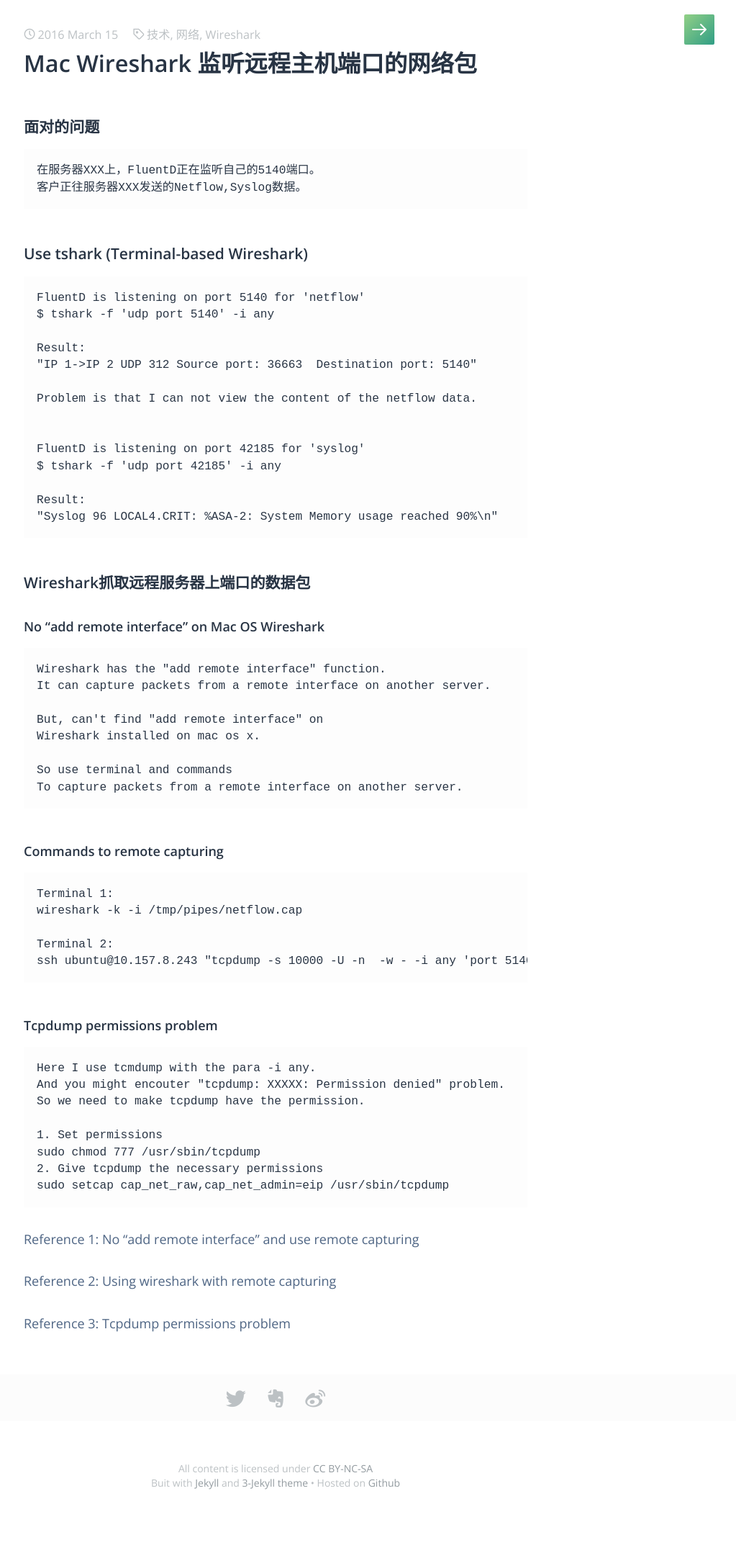
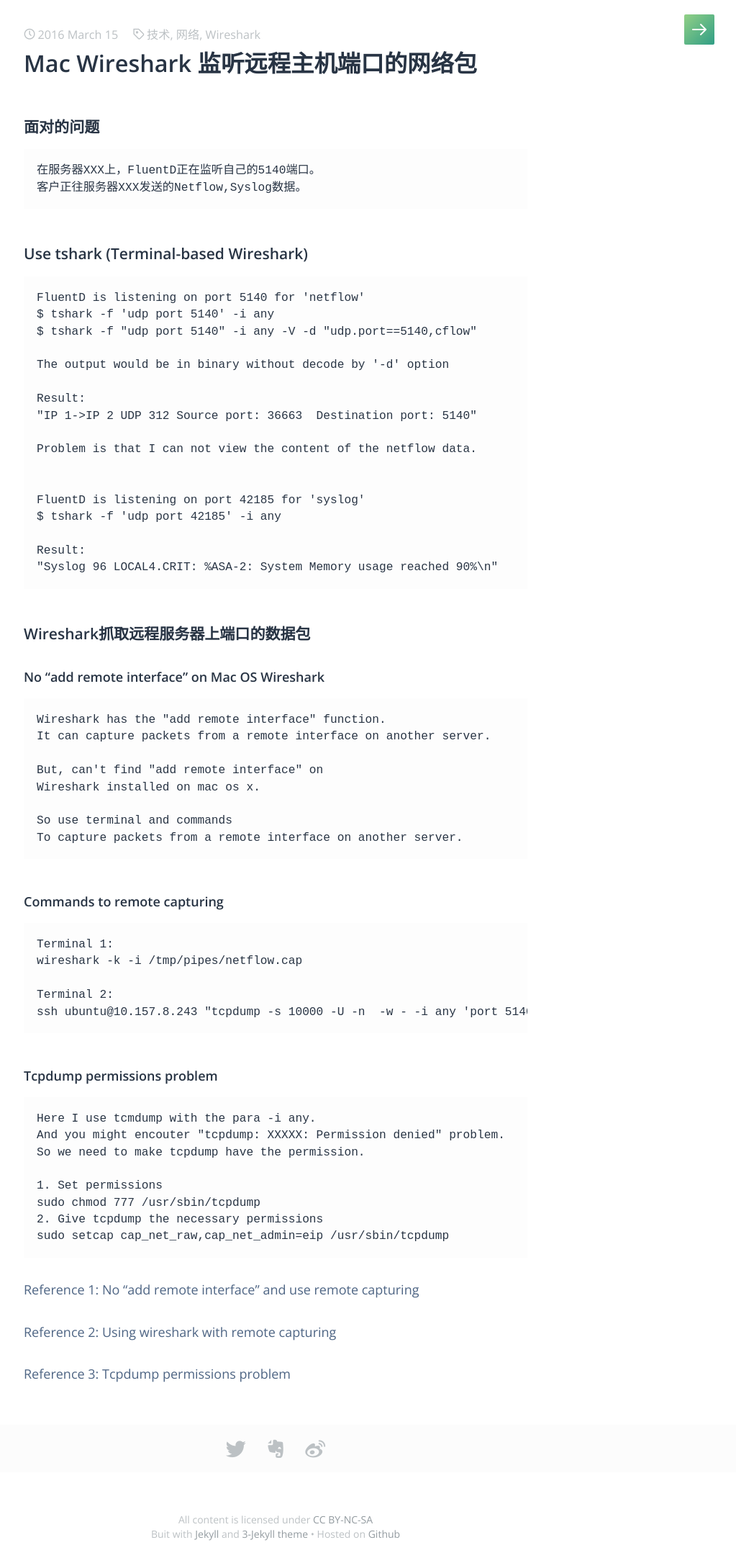
Before and after one commit to zhaohangbo/zhaohangbo.github.io, a Jekyll site: the page built from _posts/tech/2016-03-15-wireshark-remote-capture.md, in a window 1280 px wide. Shown: the whole page at 72% size, without its empty margins (257-1280 px from the left). Built offline with Jekyll 4.4.1, drawn with Linux system fonts in a browser that asks for light colours; some web fonts are replaced; comment, search, counter and statistics services are not loaded.

Commit message:
change posts

````diff
--- a/_posts/tech/2016-03-15-wireshark-remote-capture.md
+++ b/_posts/tech/2016-03-15-wireshark-remote-capture.md
@@ -19,6 +19,9 @@ keywords: 技术,网络,Wireshark
 ```
 FluentD is listening on port 5140 for 'netflow'
 $ tshark -f 'udp port 5140' -i any
+$ tshark -f "udp port 5140" -i any -V -d "udp.port==5140,cflow"
+
+The output would be in binary without decode by '-d' option
 
 Result:
 "IP 1->IP 2 UDP 312 Source port: 36663  Destination port: 5140"
````
Also changed, not shown: _posts/tech/2016-03-17-netflow-knowledge.md (added, +10 -0 lines), _posts/tool/2016-03-03-vim-power.md (+3 -0 lines).
